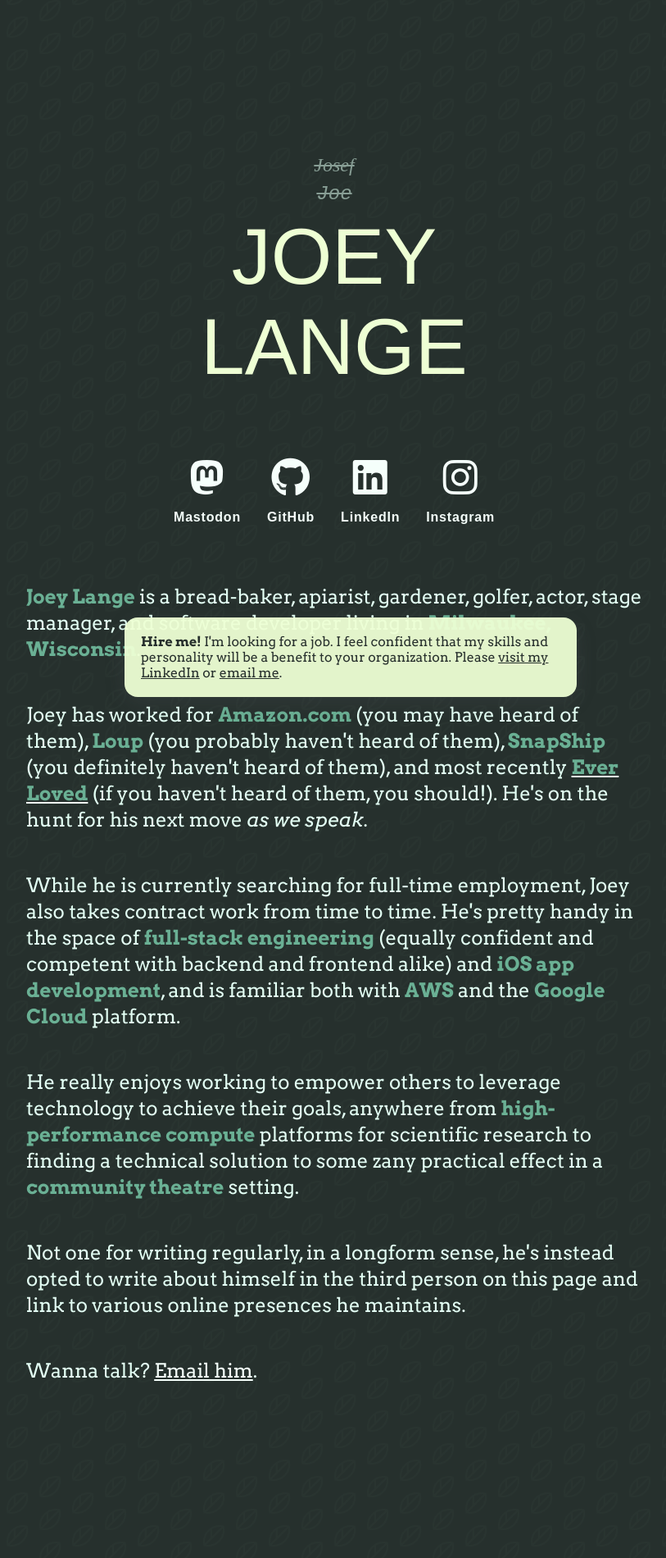
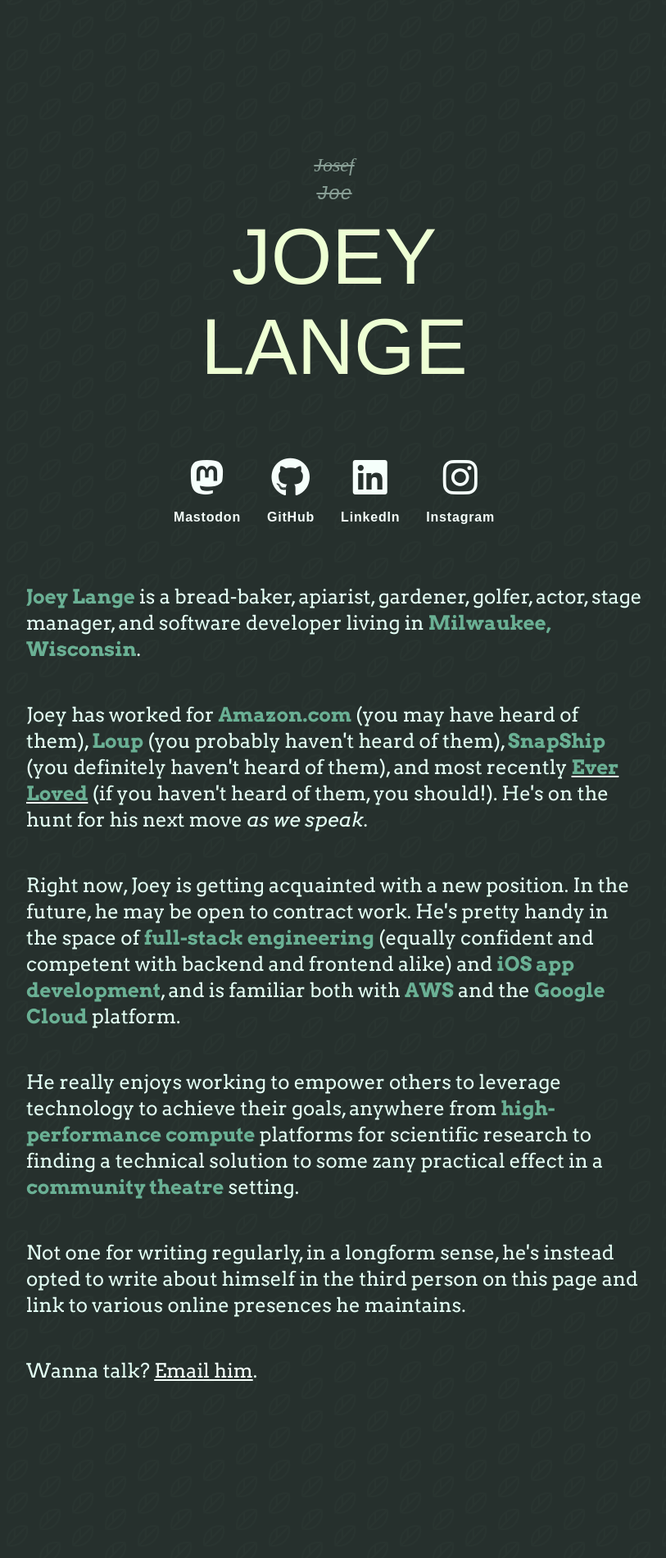
Before and after one commit to josefdlange/josefdlange.github.com, a Jekyll site: the page index.html, which Jekyll copies as it is, in a window 1280 px wide. Shown: the whole page at 82% size, without its empty margins (232-1045 px from the left). Built offline with Jekyll 4.4.1, drawn with Linux system fonts in a browser that asks for light colours; some web fonts are replaced.

Commit message:
Job update

```diff
--- a/index.html
+++ b/index.html
@@ -64,7 +64,7 @@
 			Joey has worked for <strong>Amazon.com</strong> (you may have heard of them), <strong>Loup</strong> (you probably haven't heard of them), <strong>SnapShip</strong> (you definitely haven't heard of them), and most recently <a href="https://everloved.com/"><strong>Ever Loved</strong></a> (if you haven't heard of them, you should!). He's on the hunt for his next move <em>as we speak</em>.
 		</p>
 		<p>
-			While he is currently searching for full-time employment, Joey also takes contract work from time to time. He's pretty handy in the space of <strong>full-stack engineering</strong> (equally confident and competent with backend and frontend alike) and <strong>iOS app development</strong>, and is familiar both with <strong>AWS</strong> and the <strong>Google Cloud</strong> platform.
+			Right now, Joey is getting acquainted with a new position. In the future, he may be open to contract work. He's pretty handy in the space of <strong>full-stack engineering</strong> (equally confident and competent with backend and frontend alike) and <strong>iOS app development</strong>, and is familiar both with <strong>AWS</strong> and the <strong>Google Cloud</strong> platform.
 		</p>
 		<p>
 			He really enjoys working to empower others to leverage technology to achieve their goals, anywhere from <strong>high-performance compute</strong> platforms for scientific research to finding a technical solution to some zany practical effect in a <strong>community theatre</strong> setting.
@@ -78,8 +78,8 @@
 		<p>Wanna talk? <a href="mailto:joey@joeylange.com">Email him</a>.
 	</div>
 
-	<div class="badge">
+	<!-- <div class="badge">
 		<b>Hire me!</b> I'm looking for a job. I feel confident that my skills and personality will be a benefit to your organization. Please <a href="https://www.linkedin.com/in/josefdlange/">visit my LinkedIn</a> or <a href="mailto:joey@joeylange.com">email me</a>.
-	</div>
+	</div> -->
 </body>
 </html>
```
